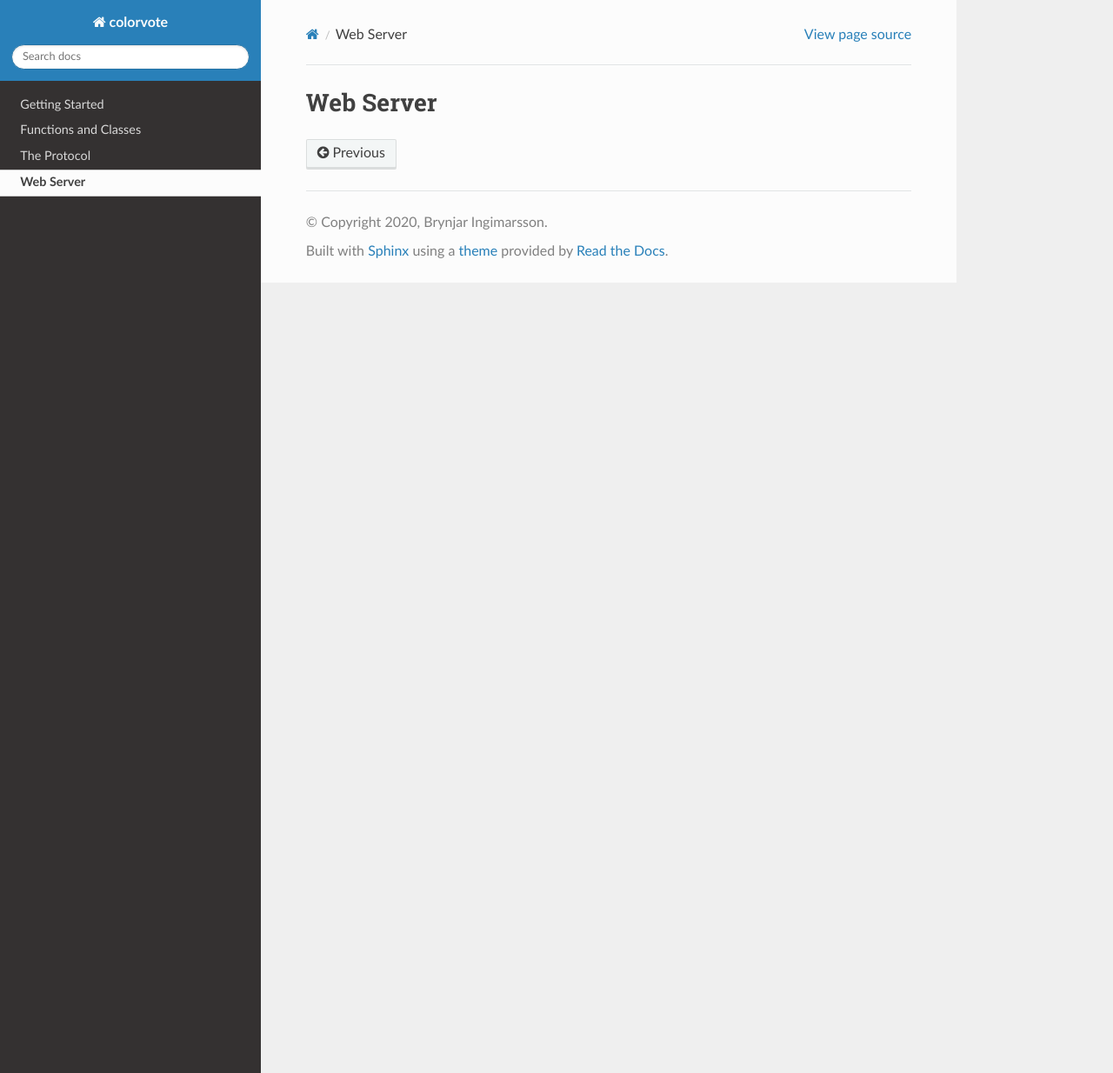
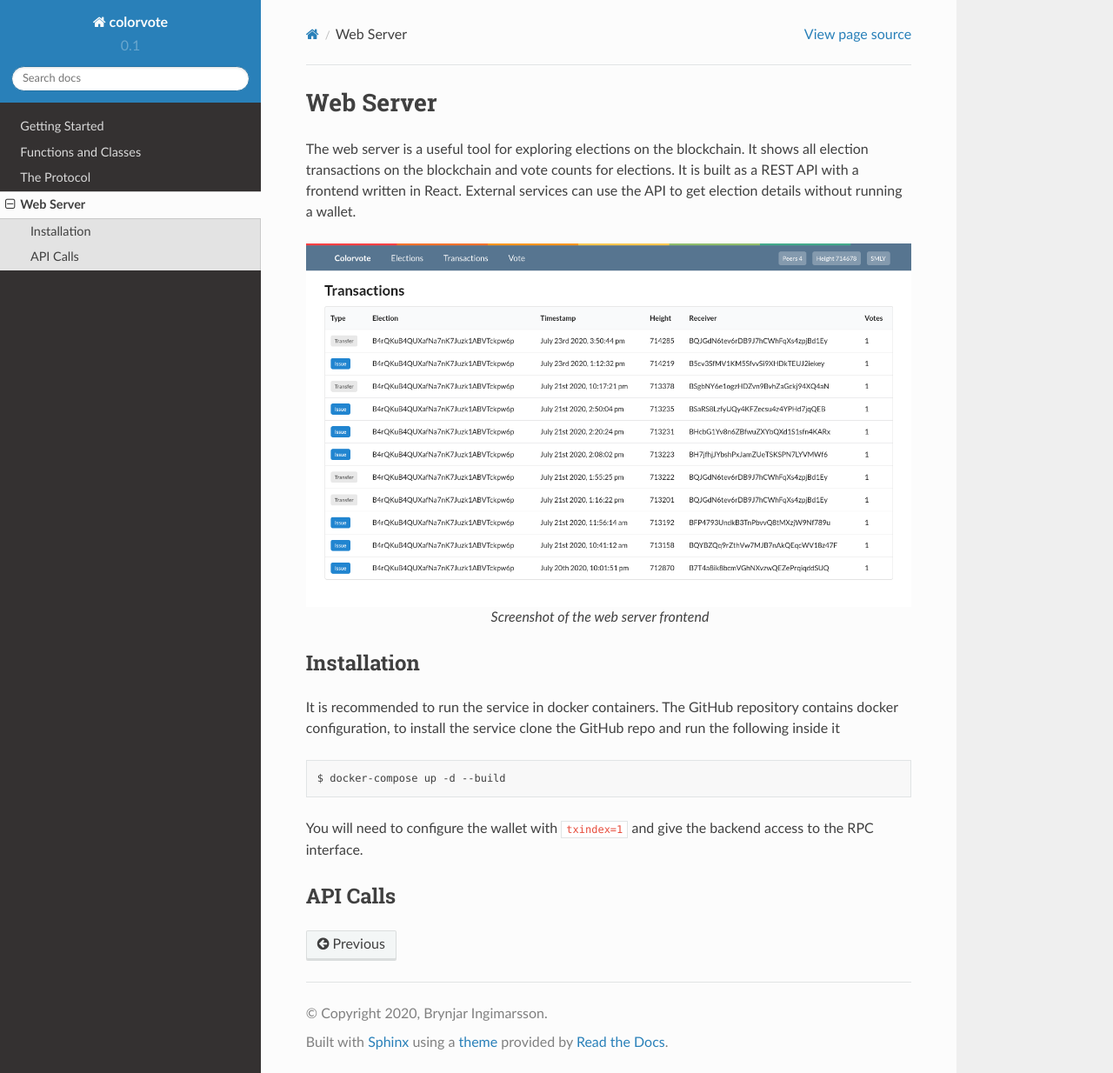
Before and after one commit to Ingimarsson/colorvote, a Sphinx documentation site: the page built from docs/web.rst, in a window 1280 px wide and 1234 px high. Shown: the whole window at 87% size. Built offline with Sphinx 7.4.7 and the Read the Docs theme 2.0.0, drawn with Linux system fonts in a browser that asks for light colours.

Commit message:
added web server docs

```diff
--- a/colorvote/__init__.py
+++ b/colorvote/__init__.py
@@ -2,3 +2,5 @@ from .colorvote import Colorvote
 from .database import Database
 from .models import Transaction
 from .rpc import RPC
+
+__version__ = '0.1'
--- a/docs/conf.py
+++ b/docs/conf.py
@@ -23,8 +23,10 @@ project = 'colorvote'
 copyright = '2020, Brynjar Ingimarsson'
 author = 'Brynjar Ingimarsson'
 
-# The full version, including alpha/beta/rc tags
-release = '0.0.1'
+# The short X.Y version.
+version = colorvote.__version__
+# The full version, including alpha/beta/rc tags.
+release = colorvote.__version__
 
 
 # -- General configuration ---------------------------------------------------
--- a/docs/web.rst
+++ b/docs/web.rst
@@ -1,2 +1,31 @@
 Web Server
 ==========
+
+The web server is a useful tool for exploring elections on the blockchain. It
+shows all election transactions on the blockchain and vote counts for elections.
+It is built as a REST API with a frontend written in React. External services
+can use the API to get election details without running a wallet.
+
+.. figure:: img/frontend.png
+   :width: 100 %
+   :align: center
+   :alt: map to buried treasure
+
+   Screenshot of the web server frontend
+
+Installation
+------------
+
+It is recommended to run the service in docker containers. The GitHub repository
+contains docker configuration, to install the service clone the GitHub repo and
+run the following inside it
+
+.. code:: bash
+
+    $ docker-compose up -d --build
+
+You will need to configure the wallet with :code:`txindex=1` and give the
+backend access to the RPC interface.
+
+API Calls
+---------
--- a/setup.py
+++ b/setup.py
@@ -1,11 +1,13 @@
 from setuptools import setup
+
+from colorvote import __version__
 
 with open('README.md', 'r') as fh:
   long_description = fh.read()
 
 setup(
   name='colorvote',
-  version='0.1',
+  version=__version__,
   description='A package for the colored coins voting protocol',
   url='http://github.com/Ingimarsson/colorvote',
   author='Brynjar Ingimarsson',
```
Also changed, not shown: docs/img/frontend.png (added).
